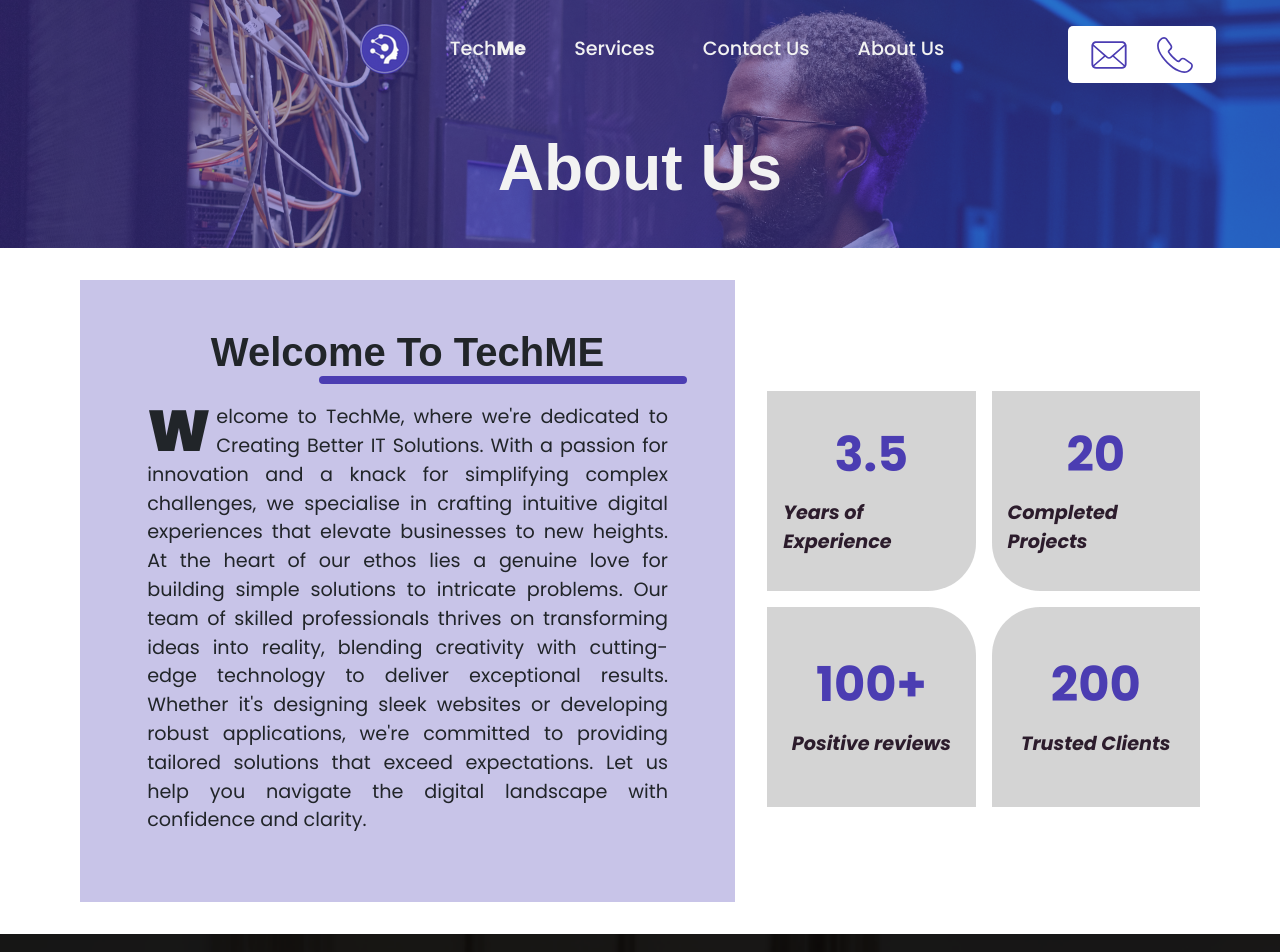
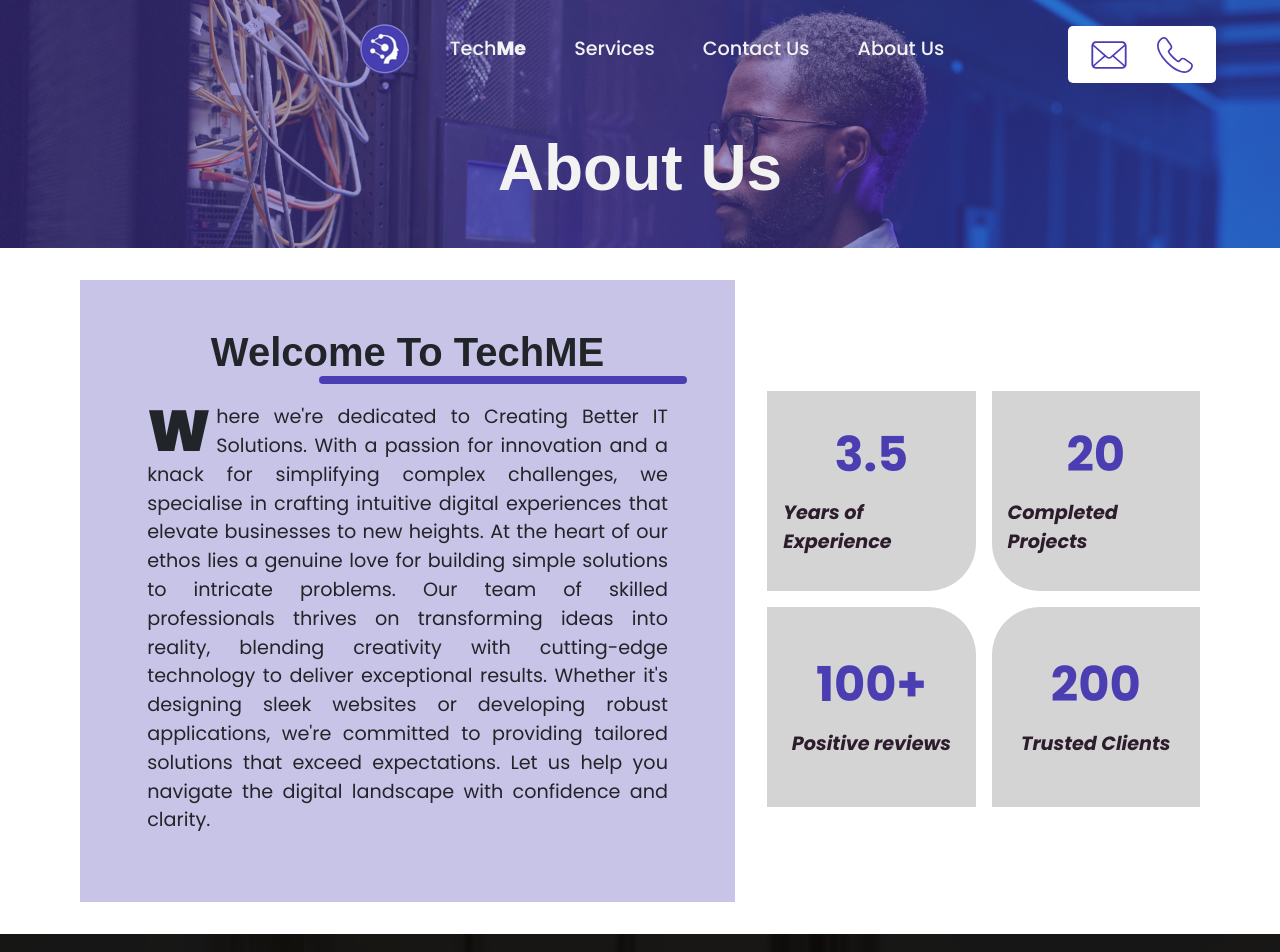
Before and after one commit to baayesh/TechMe, a React (Create React App) app: page /about-us in a window 1280 px wide. Shown: the top 952 px of the page. Built offline with nearby package versions, Linux system fonts and the light colour scheme; a web font is replaced by a local one.

Commit message:
remove the first line of the about us heading

```diff
--- a/src/pages/About Us/Heading/Heading.jsx
+++ b/src/pages/About Us/Heading/Heading.jsx
@@ -20,7 +20,7 @@ const Heading = () => {
         <div className="about-line"></div>
 
         <p>
-          Welcome to TechMe, where we're dedicated to Creating Better IT
+          Where we're dedicated to Creating Better IT
           Solutions. With a passion for innovation and a knack for simplifying
           complex challenges, we specialise in crafting intuitive digital
           experiences that elevate businesses to new heights. At the heart of
```
